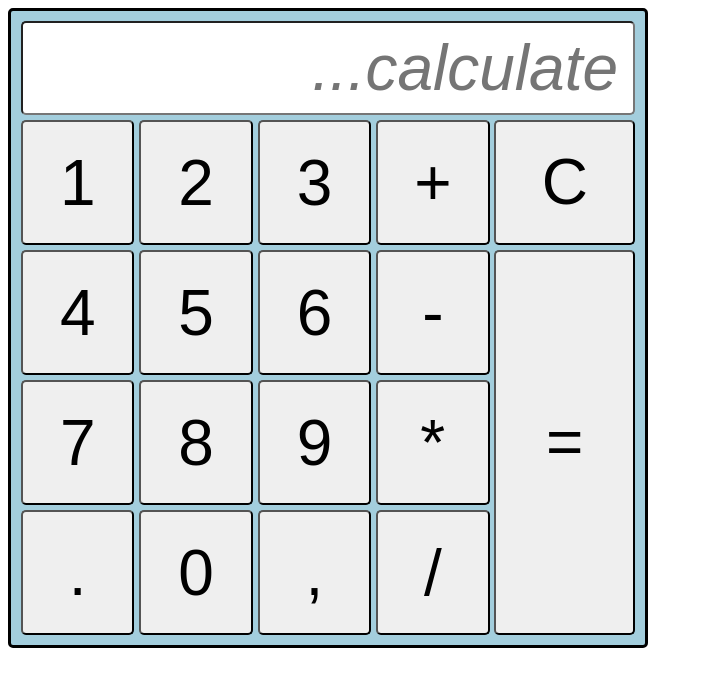
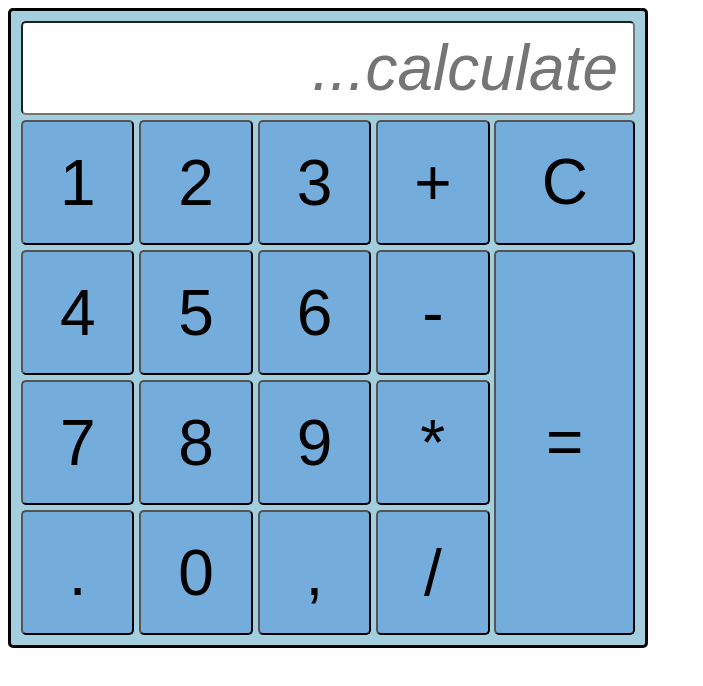
Before and after one commit to henriquediascampos/calculator-of-study, a website: page src/calculadora.html in a window 1280 px wide. Shown: the whole page, without its empty margins (0-703 px from the left). Drawn offline with Linux system fonts and the light colour scheme.

Commit message:
ajuste cor do botão

```diff
--- a/src/calculadora.css
+++ b/src/calculadora.css
@@ -76,6 +76,7 @@ button {
     border-radius: 5px;
     cursor: pointer;
     flex: 1;
+    background-color: #74acdc;
 }
 
 button:hover {
```
